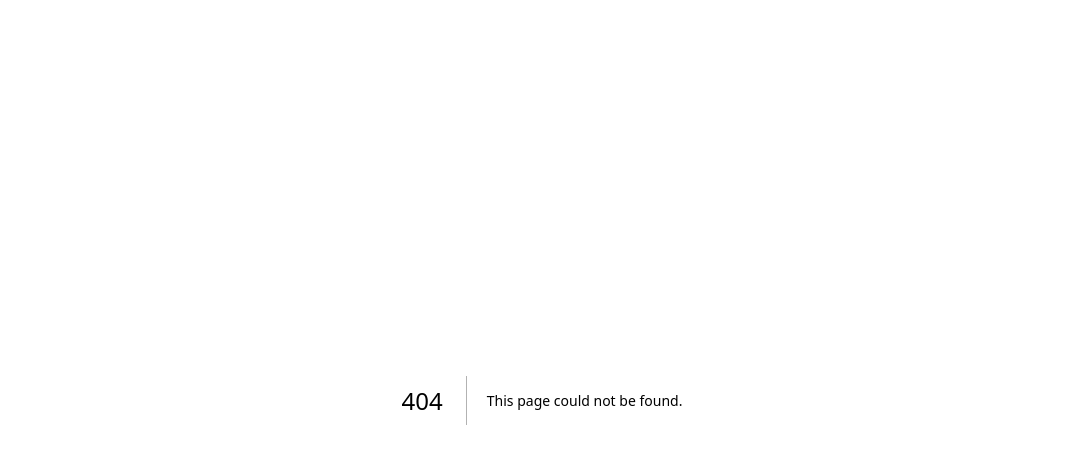
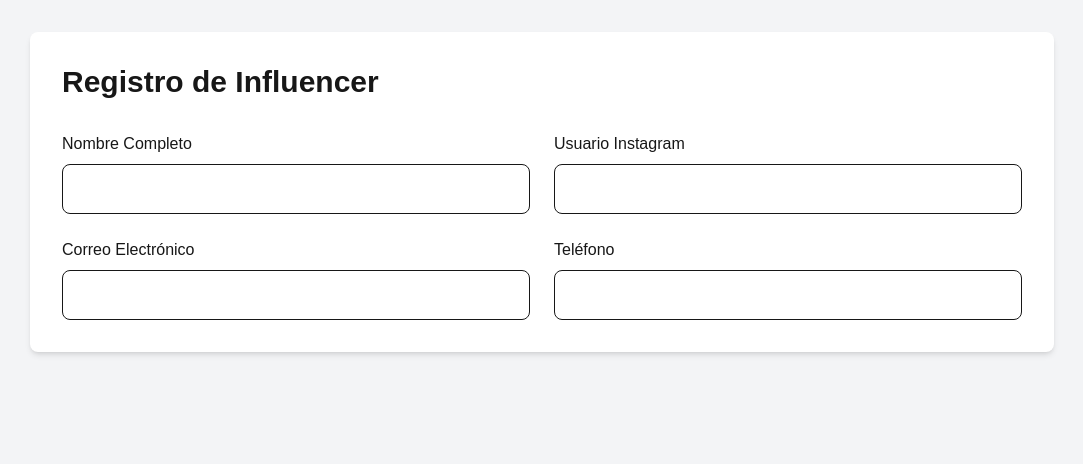
Before and after one commit to Jhair-Martel25/SISTEMAS_INFLUENCERS_FRONTEND, a Next.js app: page /influencers/registro in a window 1280 px wide. Before the commit this address had no page. Shown: the top 464 px of the page, without its empty margins (98-1181 px from the left). Built offline with nearby package versions, Linux system fonts and the light colour scheme.

Commit message:
feat: estructura inicial registro influencer

```diff
--- /dev/null
+++ b/src/app/influencers/registro/page.tsx
@@ -0,0 +1,61 @@
+export default function RegistroInfluencerPage() {
+  return (
+    <main className="min-h-screen bg-gray-100 p-8">
+      <div className="max-w-5xl mx-auto bg-white rounded-lg shadow-md p-8">
+
+        <h1 className="text-3xl font-bold mb-8">
+          Registro de Influencer
+        </h1>
+
+        <form className="grid grid-cols-2 gap-6">
+
+          <div>
+            <label className="block mb-2 font-medium">
+              Nombre Completo
+            </label>
+
+            <input
+              type="text"
+              className="w-full border rounded-lg p-3"
+            />
+          </div>
+
+          <div>
+            <label className="block mb-2 font-medium">
+              Usuario Instagram
+            </label>
+
+            <input
+              type="text"
+              className="w-full border rounded-lg p-3"
+            />
+          </div>
+
+          <div>
+            <label className="block mb-2 font-medium">
+              Correo Electrónico
+            </label>
+
+            <input
+              type="email"
+              className="w-full border rounded-lg p-3"
+            />
+          </div>
+
+          <div>
+            <label className="block mb-2 font-medium">
+              Teléfono
+            </label>
+
+            <input
+              type="text"
+              className="w-full border rounded-lg p-3"
+            />
+          </div>
+
+        </form>
+
+      </div>
+    </main>
+  );
+}
```
